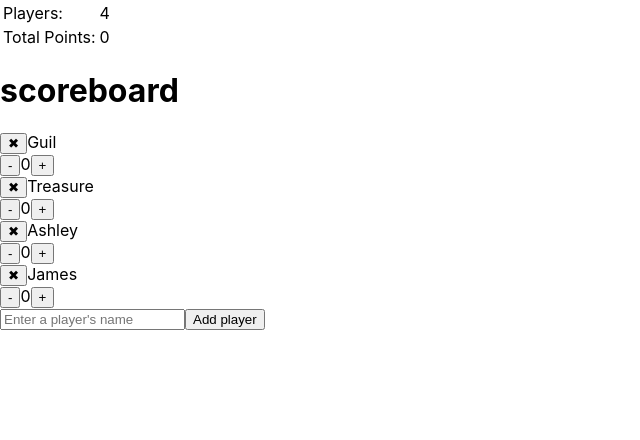
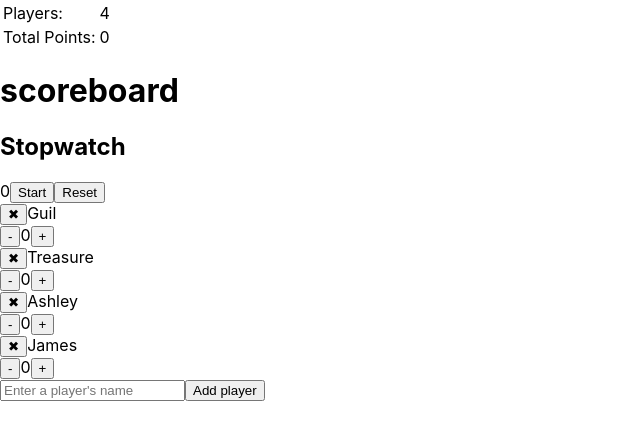
Before and after one commit to seb1836/ScoreBoard, a React (Create React App) app: page / in a window 1280 px wide. Shown: the top 440 px of the page, without its empty margins (0-640 px from the left). Built offline with nearby package versions, Linux system fonts and the light colour scheme.

Commit message:
add StopWatch Component

```diff
--- a/src/App.js
+++ b/src/App.js
@@ -74,7 +74,7 @@
        console.log(updatedPlayers,"dfsdf")
         updatedPlayers.push({name:submittedName,id:this.state.players.length+1,score:0})
        console.log(updatedPlayers,"addp")
-       alert("pass")
+
        return {players:updatedPlayers}
      }
        )
--- a/src/Components/AddPlayerForm.jsx
+++ b/src/Components/AddPlayerForm.jsx
@@ -12,6 +12,7 @@
 handleAddPlayerEvent = (e) => {
     e.preventDefault()
 this.props.addPlayer(this.state.value)
+this.setState({value:""})
 }
     render(){
 return(
--- a/src/Components/Header.jsx
+++ b/src/Components/Header.jsx
@@ -1,6 +1,7 @@
 import React from 'react'
 import '../App.css';
 import Stats from "./Stats"
+import StopWatch from "./StopWatch"
 
 const Header = (props) => {
     console.log(props.players.length)
@@ -10,7 +11,7 @@
 <header>
     <Stats players={props.players}></Stats>
     <h1>{props.title}</h1>
-
+    <StopWatch/>
 
 </header>
 
--- /dev/null
+++ b/src/Components/StopWatch.jsx
@@ -0,0 +1,23 @@
+import React,{Component} from "react"
+
+
+class StopWatch extends Component{
+state = {
+    isRunning:false
+}
+
+handleClick = () => {
+this.setState({isRunning:!this.state.isRunning})
+}
+    render(){
+        return(
+<div className="stopwatch">
+  <h2>Stopwatch</h2>
+  <span className="stopwatch-time">0</span>
+  <button onClick={this.handleClick}>{this.state.isRunning ? "Stop" : "Start"}</button>
+  <button>Reset</button></div>
+
+        )}
+
+}
+export default StopWatch
```
